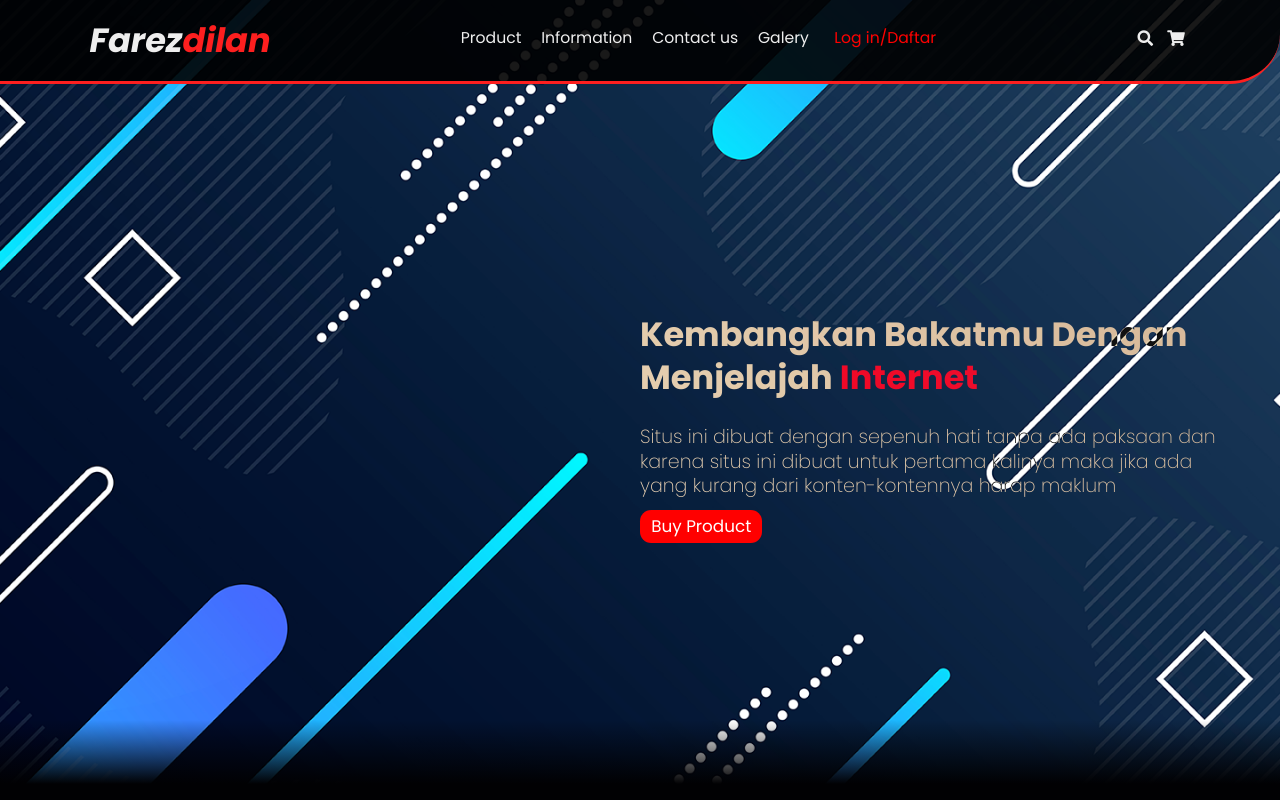
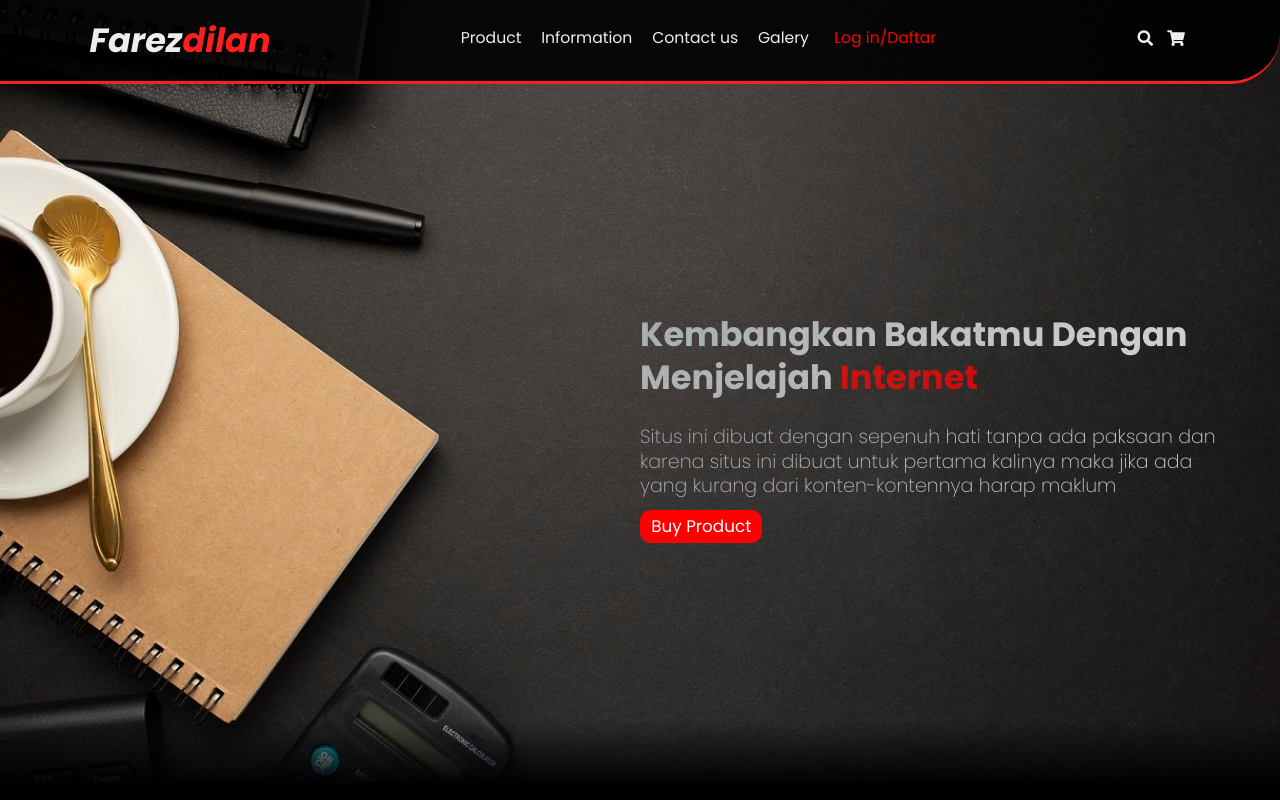
Before and after one commit to farezdilan/website1, a plain HTML site: page index.html in a window 1280 px wide. Shown: the top 800 px of the page. Drawn offline with Linux system fonts and the light colour scheme.

Commit message:
Update style.css

```diff
--- a/css/style.css
+++ b/css/style.css
@@ -338,7 +338,7 @@ label #cancel {
   display: flex;
   align-items: center;
   /* background-image: none; */
-  background-image: url(../img/background2.jpg);
+  background-image: url(../img/backgroundbusiness.jpg);
   background-repeat: no-repeat;
   background-size: cover;
   background-position: center;
```
